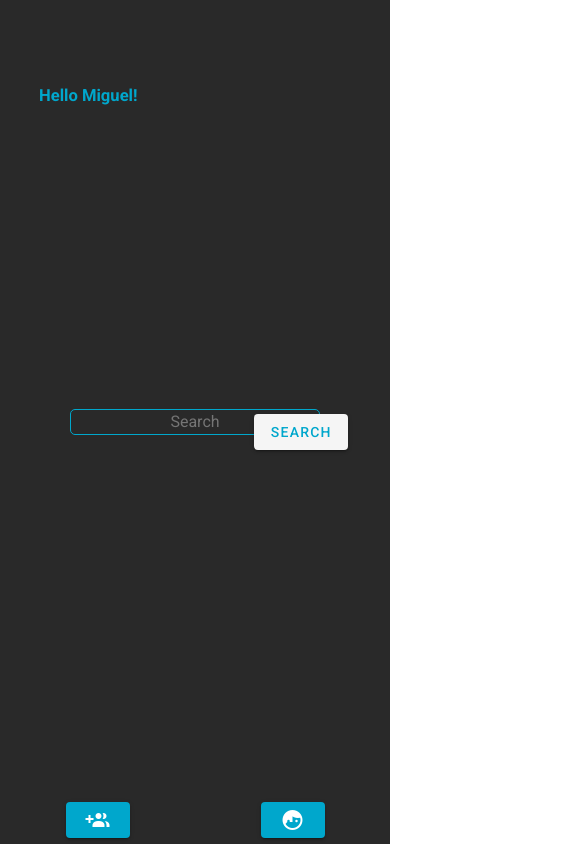
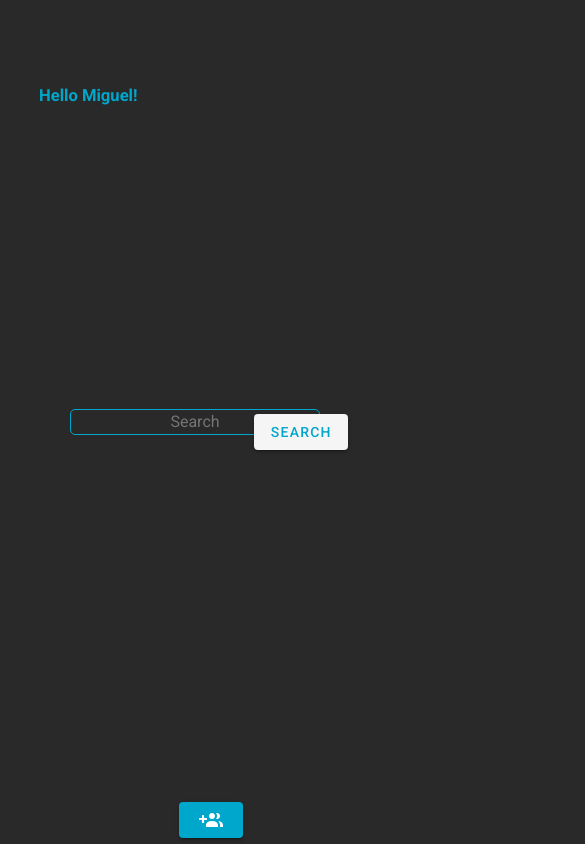
Before and after one commit to Miguel22247/MatchGame, a Vue app: page /home in a window 390 px wide. Shown: the top 844 px of the page, 585 px wide, since content can reach past the window. Built offline with nearby package versions, Linux system fonts and the light colour scheme; what vue-google-oauth2 would draw is missing.

Commit message:
change value

```diff
--- a/src/views/Homepage.vue
+++ b/src/views/Homepage.vue
@@ -46,8 +46,8 @@
 
     .landing-page {
         background-color: #292929;
-        height: 100%;
-        width: 100%;
+        height: 100vh;
+        width: 100vh;
     }
 
 	.btn {
@@ -73,7 +73,7 @@
 		font-size: 20px;
 	}
 	.navbar {
-		width: 100%;
+		width: 100vh;
 		height: 40px;
 		position: absolute;
 		top: 95%;
@@ -97,8 +97,8 @@
 
     .landing-page {
         background-color: #292929;
-        height: 100%;
-        width: 100%;
+        height: 100vh;
+        width: 100vh;
     }
 
 	* {
@@ -124,7 +124,7 @@
 	}
 
 	.navbar {
-		width: 100%;
+		width: 100vh;
 		height: 40px;
 		position: absolute;
 		top: 95%;
--- a/src/views/Landing.vue
+++ b/src/views/Landing.vue
@@ -37,13 +37,13 @@
     }
 
     .mobile-landing {
-        height: 100%;
+        height: 100vh;
     }
 
     .landing-page {
         background-color: #292929;
-        height: 100%;
-        width: 100%;
+        height: 100vh;
+        width: 100vh;
     }
 
     .welcome-text {
@@ -104,13 +104,13 @@
     }
 
     .mobile-landing {
-        height: 100%;
+        height: 100vh;
     }
 
     .landing-page {
         background-color: #292929;
-        height: 100%;
-        width: 100%;
+        height: 100vh;
+        width: 100vh;
     }
 
     .welcome-text {
--- a/src/views/Profile.vue
+++ b/src/views/Profile.vue
@@ -0,0 +1,24 @@
+<template>
+    <div class="landing-page">
+        <div class="on-desktop">
+            <div class="desktop-table">
+                <h3>Check back soon for the Desktop version!</h3>
+                <img class='no-desktop' src="./../../public/icons/sad.png" alt="Sad">
+            </div>
+        </div>
+	</div>
+</template>
+<style scoped>
+@media screen and (min-width:1025px) {
+
+}
+
+@media screen and (max-width:1024px) {
+	.landing-page {
+		background-color: #292929;
+		height: 100vh;
+		width: 100vh;
+	}
+
+}
+</style>
```
